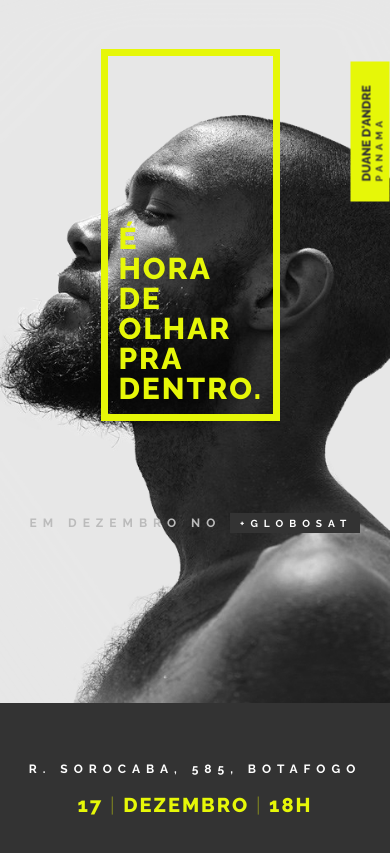
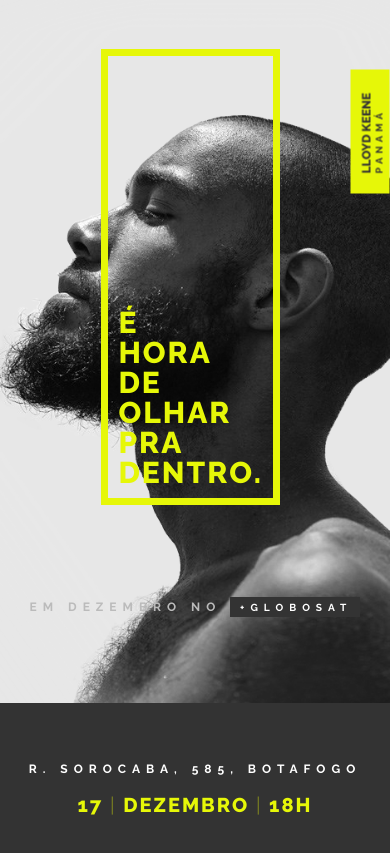
Before and after one commit to leticialourenco/nosotros-documentary, a plain HTML site: page index.html in a window 390 px wide. Shown: the part 141-994 px from the top of the page. Drawn offline with Linux system fonts and the light colour scheme.

Commit message:
Mobile adjustment

```diff
--- a/index.html
+++ b/index.html
@@ -17,7 +17,7 @@
 		<img class="logo" src="images/nosotros.png">
 
 		<div class="sticker">
-			<p>Duane D'Andre<br><span>Panama</span></p>
+			<p>Lloyd Keene<br><span>Panamá</span></p>
 		</div>
 
 		<div class="slogan-frame">
--- a/style/style.css
+++ b/style/style.css
@@ -93,14 +93,14 @@ body {
 
 .sticker {
 	background: #e6f708;
-	width: 120px;
+	width: 104px;
 	padding: 10px 0 5px 20px;
 	text-transform: uppercase;
 	font-weight: 800;
 	text-align: left;
 
     position: fixed;
-    right: -50px;
+    right: -42px;
     top: 30vh;
 
 	-ms-transform: rotate(-90deg);
@@ -159,7 +159,7 @@ and (max-device-width : 1024px)  {
 	}
 
 	.slogan-frame {
-		height: 40vh;
+		height: 50vh;
 		margin: 50px 0 0 26vw;
 	}
 
@@ -177,6 +177,10 @@ and (max-device-width : 1024px)  {
 @media only screen
 and (min-device-width : 320px)
 and (max-device-width : 568px) {
+	.slogan-frame {
+		height: 45vh;
+	}
+
 	.pre-title {
 		padding-top: 3em;
 		font-size: 10px;
```
